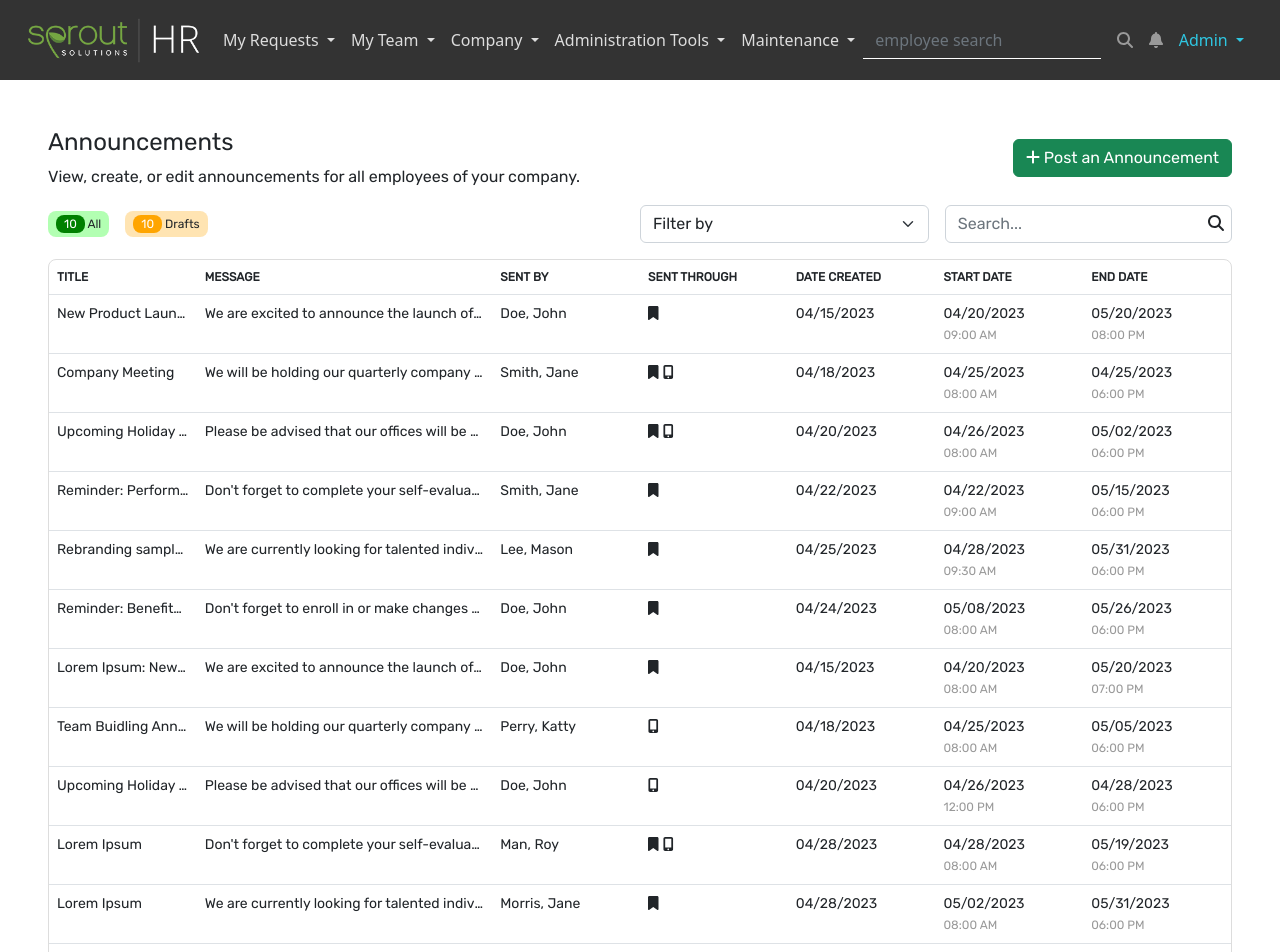
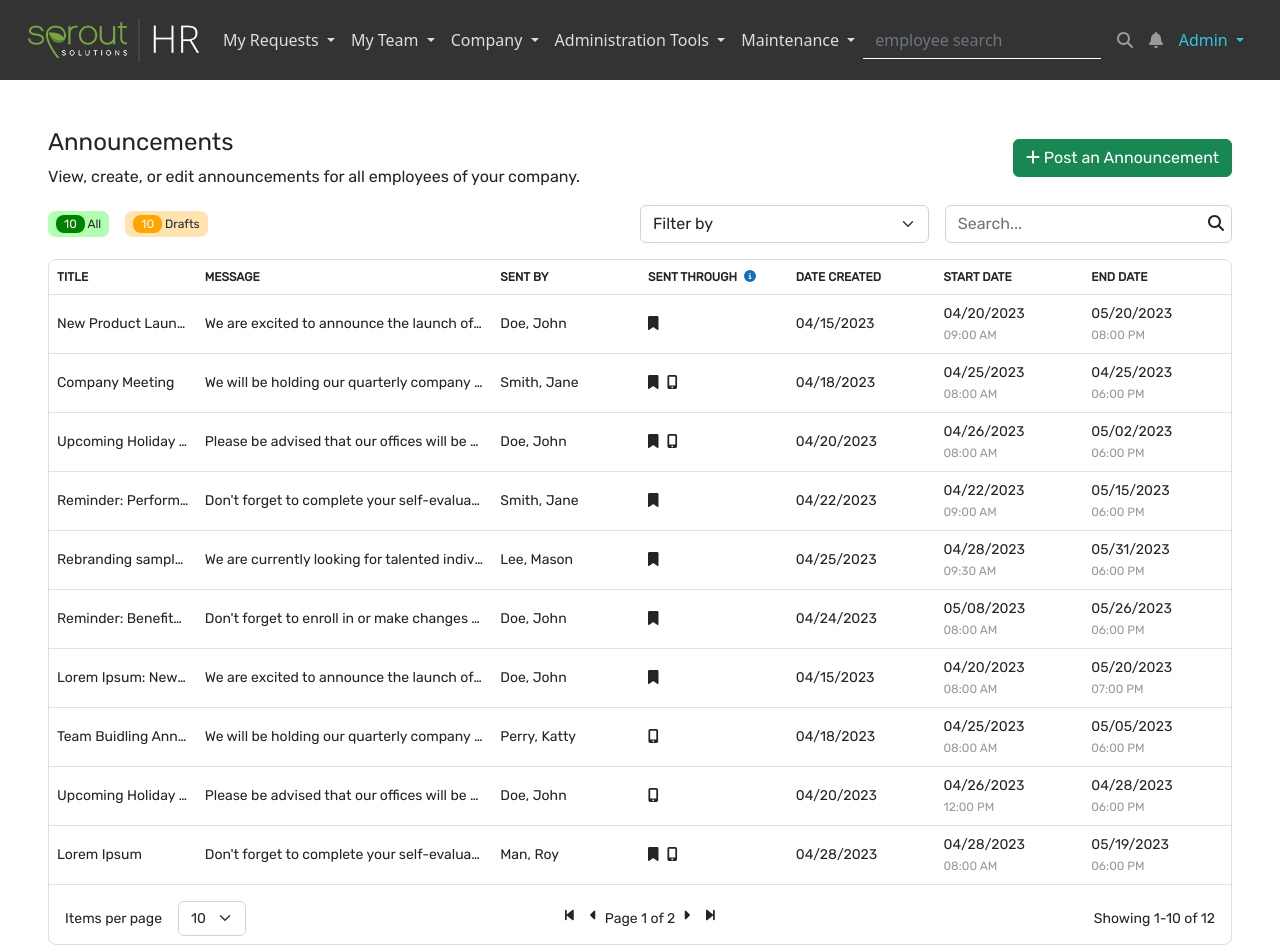
Before and after one commit to heyjudemaldicas/sprout-fe-exam, a Vue app: page / in a window 1280 px wide. Shown: the top 952 px of the page. Built offline with nearby package versions, Linux system fonts and the light colour scheme.

Commit message:
Add pagination ui and functionality

```diff
--- a/src/components/AnnouncementsList.vue
+++ b/src/components/AnnouncementsList.vue
@@ -1,25 +1,5 @@
 <template>
   <div class="announcements-list-container">
-    <!-- <div class="header d-flex">
-      <div class="title">TITLE</div>
-      <div class="message">MESSAGE</div>
-      <div class="sent-by">SENT BY</div>
-      <div class="sent-through">SENT THROUGH</div>
-      <div class="date-created">DATE CREATED</div>
-      <div class="start-date">START DATE</div>
-      <div class="end-date">END DATE</div>
-    </div>
-    <div class="list">
-      <div class="title">ATTN: New employees</div>
-      <div class="message">In line with the updacoming team buildiing activity...</div>
-      <div class="sent-by">Roe, Ken</div>
-      <div class="sent-through">Y</div>
-      <div class="date-created">02/17/2023</div>
-      <div class="start-date">02/17/2023</div>
-      <div class="end-date">02/17/2023</div>
-    </div>
-    <div class="pagination"></div> -->
-
     <div class="table-responsive">
       <table class="table">
         <thead>
@@ -27,14 +7,20 @@
             <th class="col-md-1">TITLE</th>
             <th class="col-md-2">MESSAGE</th>
             <th class="col-md-1">SENT BY</th>
-            <th class="col-md-1">SENT THROUGH</th>
+            <th class="col-md-1">
+              SENT THROUGH
+              <font-awesome-icon
+                class="fa-icon info"
+                icon="circle-info"
+              ></font-awesome-icon>
+            </th>
             <th class="col-md-1">DATE CREATED</th>
             <th class="col-md-1">START DATE</th>
             <th class="col-md-1">END DATE</th>
           </tr>
         </thead>
         <tbody>
-          <tr v-for="item in announcements" :key="item.id">
+          <tr v-for="item in filteredAnnouncements" :key="item.id">
             <td class="col-md-1 message">{{ item.title }}</td>
             <td class="col-md-2 message">{{ item.message }}</td>
             <td class="col-md-1">{{ item.sender }}</td>
@@ -66,7 +52,49 @@
           </tr>
         </tbody>
       </table>
-      <div class="pagination">SSS</div>
+      <div class="pagination d-flex align-items-center px-3 my-2">
+        <div class="page-item items-per-page d-flex align-items-center">
+          <span>Items per page</span>
+          <select
+            class="form-select"
+            aria-label="Filter by"
+            v-model="itemsPerPage"
+          >
+            <option value="5">5</option>
+            <option value="10" selected>10</option>
+            <option value="20">20</option>
+          </select>
+        </div>
+        <div class="page-item paginate-buttons">
+          <font-awesome-icon
+            class="fa-icon cursor-pointer"
+            icon="backward-step"
+            @click="prevPage"
+          ></font-awesome-icon>
+          <font-awesome-icon
+            class="fa-icon cursor-pointer"
+            icon="caret-left"
+            @click="prevPage"
+          ></font-awesome-icon>
+          <span>Page {{ current }} of {{ length }}</span>
+          <font-awesome-icon
+            class="fa-icon cursor-pointer"
+            icon="caret-right"
+            @click="nextPage"
+          ></font-awesome-icon>
+          <font-awesome-icon
+            class="fa-icon cursor-pointer"
+            icon="forward-step"
+            @click="nextPage"
+          ></font-awesome-icon>
+        </div>
+        <div class="page-item show-count">
+          Showing {{ start }}-{{
+            end > announcements.length ? announcements.length : end
+          }}
+          of {{ announcements.length }}
+        </div>
+      </div>
     </div>
   </div>
 </template>
@@ -79,10 +107,17 @@ export default {
   data() {
     return {
       announcements: [],
+      filteredAnnouncements: [],
+      current: 1,
+      itemsPerPage: 10,
+      start: 0,
+      end: 10,
+      length: 0,
     };
   },
   mounted() {
     this.getAnnouncements();
+    this.paginate();
   },
   methods: {
     getAnnouncements() {
@@ -114,6 +149,31 @@ export default {
         });
       });
     },
+    paginate() {
+      let limit = +this.itemsPerPage;
+      let start = (this.current - 1) * limit;
+      let end = start + limit;
+      this.start = start + 1;
+      this.end = end;
+
+      this.filteredAnnouncements = this.announcements?.slice(start, end);
+      this.length = Math.ceil(this.announcements.length / limit);
+    },
+    nextPage() {
+      this.length !== this.current ? this.current++ : this.current;
+    },
+    prevPage() {
+      this.current !== 1 ? this.current-- : this.current;
+    },
+  },
+  watch: {
+    itemsPerPage() {
+      this.current = 1;
+      this.paginate();
+    },
+    current() {
+      this.paginate();
+    },
   },
 };
 </script>
@@ -128,11 +188,22 @@ export default {
 
       thead {
         font-size: 12px;
+
+        tr {
+          th {
+            .info {
+              margin-left: 4px;
+              color: #146ebe;
+            }
+          }
+        }
       }
 
       tbody {
         tr {
           td {
+            vertical-align: middle;
+
             &.message {
               max-width: 0;
               overflow: hidden;
@@ -146,12 +217,46 @@ export default {
             }
 
             span > .fa-icon {
-              margin-right: 4px;
+              margin-right: 8px;
             }
           }
         }
       }
     }
+
+    .pagination {
+      font-size: 14px;
+
+      .page-item {
+        flex: 1;
+      }
+
+      .item-per-page {
+        display: flex;
+        justify-content: flex-start;
+      }
+
+      .form-select {
+        margin-left: 16px;
+        height: auto;
+        font-size: 14px;
+        width: auto;
+      }
+
+      .paginate-buttons {
+        display: flex;
+        justify-content: center;
+
+        .fa-icon {
+          margin: 0 8px;
+        }
+      }
+
+      .show-count {
+        display: flex;
+        justify-content: flex-end;
+      }
+    }
   }
 }
 </style>
```
Also changed, not shown: src/main.js (+11 -1 lines).
